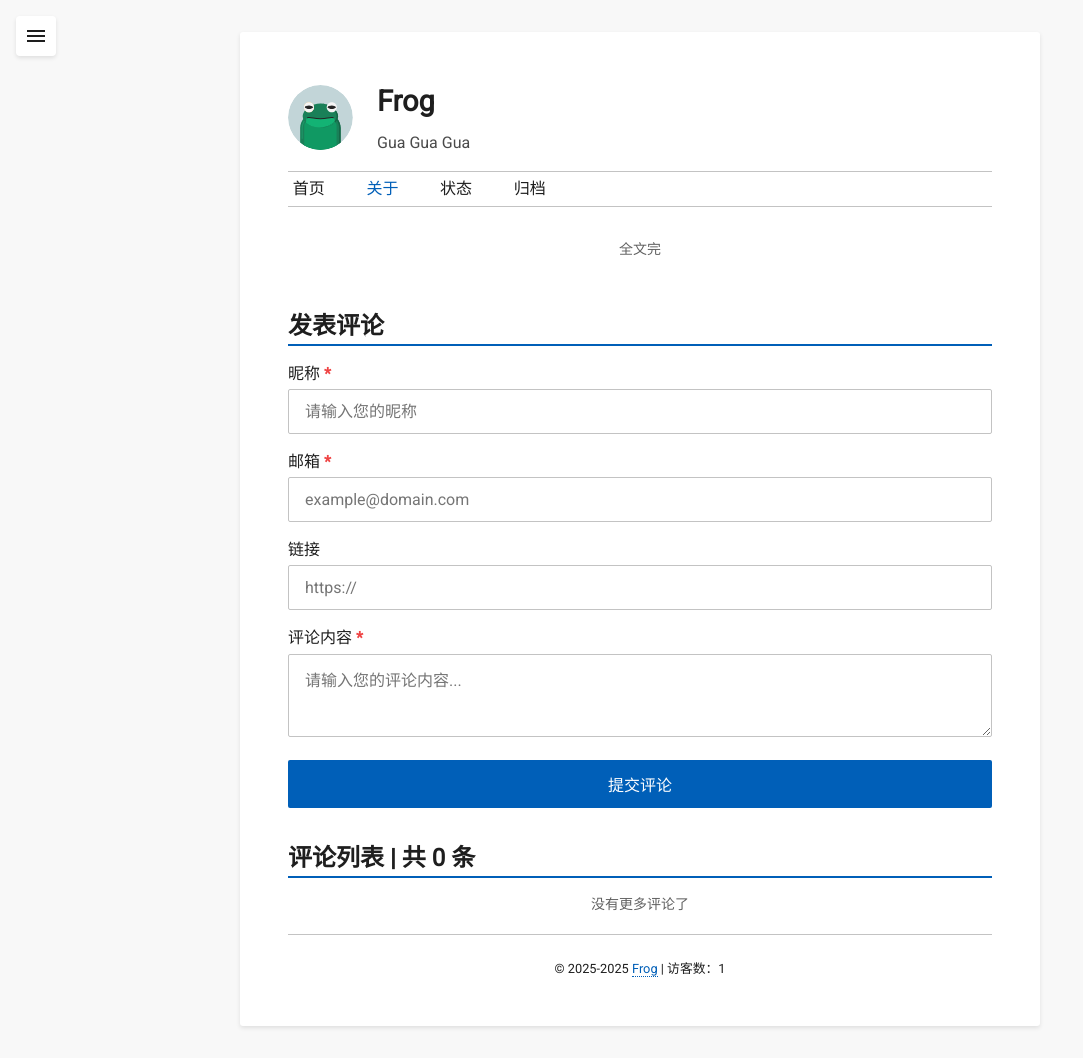
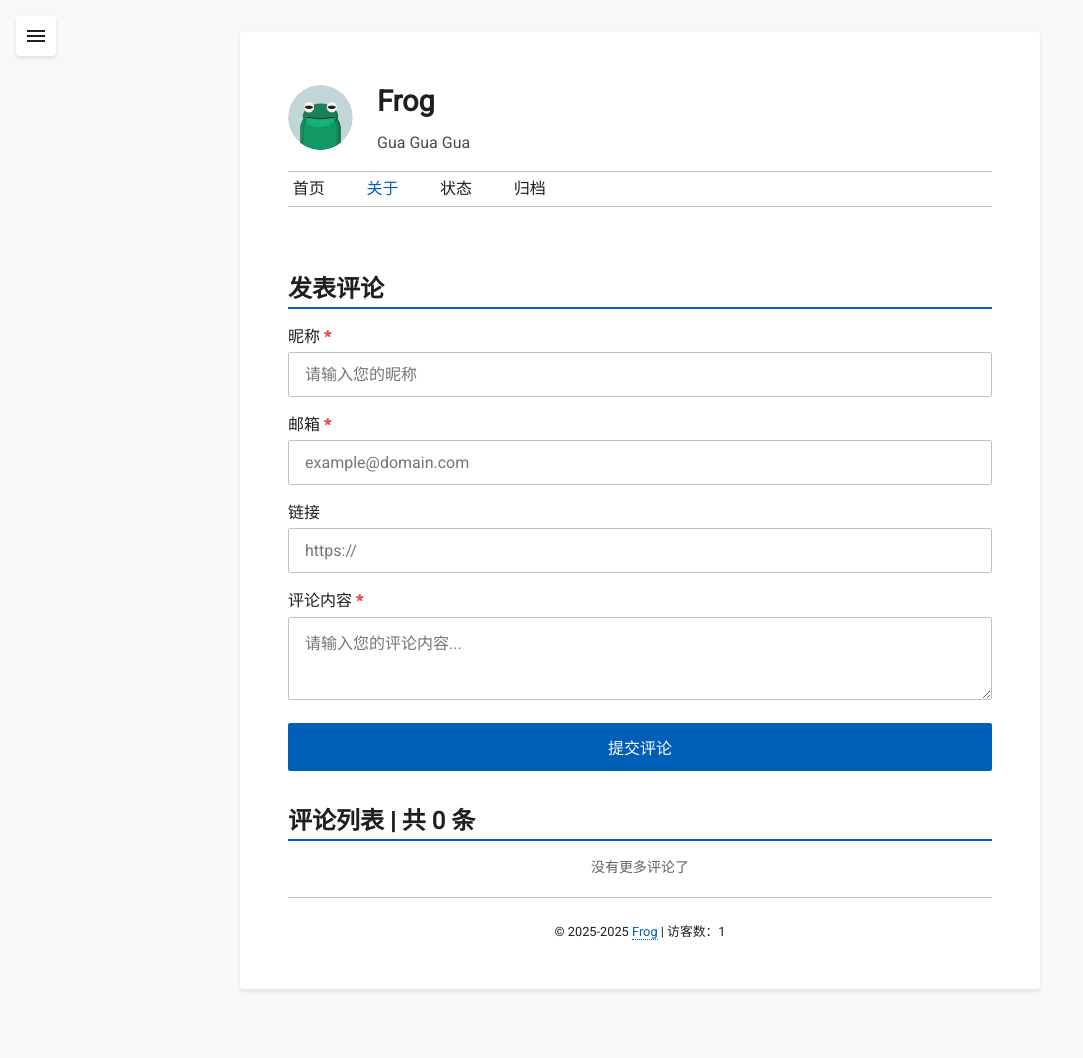
Before and after one commit to GitZhiQing/Frog, a Flask app: page /about in a window 1280 px wide. Shown: the whole page, without its empty margins (0-1083 px from the left). After the commit the page ends 991 px from the top, so only its background shows below. Run offline with Flask 3, Linux system fonts and the light colour scheme; data comes from the database, SQL or seed files in the repository; data that the repository does not hold is empty; some libraries are stand-ins or nearby versions.

Commit message:
docs: 完成评论待办
- 去除了文章结尾标识

```diff
--- a/app/static/css/main.css
+++ b/app/static/css/main.css
@@ -451,8 +451,7 @@ input:checked+.slider:before {
     border-left: 3px solid var(--color-border);
 }
 
-.comment-end,
-.post-end {
+.comment-end {
     width: 100%;
     text-align: center;
     color: var(--color-text-secondary);
--- a/app/templates/post.html
+++ b/app/templates/post.html
@@ -18,9 +18,6 @@
 
 {% block content %}
   <div id="md-container" class="markdown-body"></div>
-
-  <p class="post-end">全文完</p>
-
   <div class="metadata">
     <div class="metadata-left">
       {% if post %}
```
Also changed, not shown: README.md.
